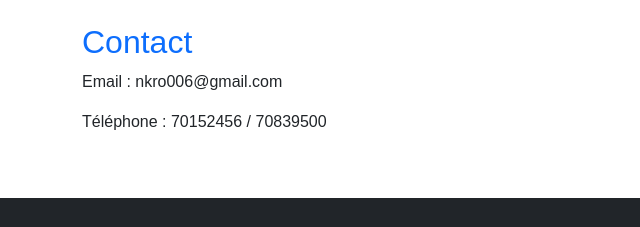
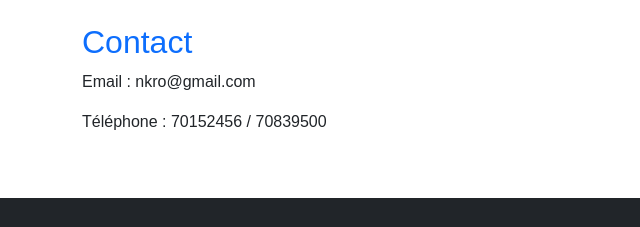
Before and after one commit to nkrokokou/monsite, a plain HTML site: page index.html in a window 1280 px wide. Shown: the part 1174-1401 px from the top of the page, 0-640 px from the left. Drawn offline with nearby package versions, Linux system fonts and the light colour scheme.

Commit message:
modification

```diff
--- a/index.html
+++ b/index.html
@@ -66,7 +66,7 @@
             </section>
             <section id="contact">
                 <h2 class="text-primary">Contact</h2>
-                <p>Email : nkro006@gmail.com</p>
+                <p>Email : nkro@gmail.com</p>
                 <p>Téléphone : 70152456 / 70839500</p>
             </section>
         </div>
```
Also changed, not shown: 1 other file.
